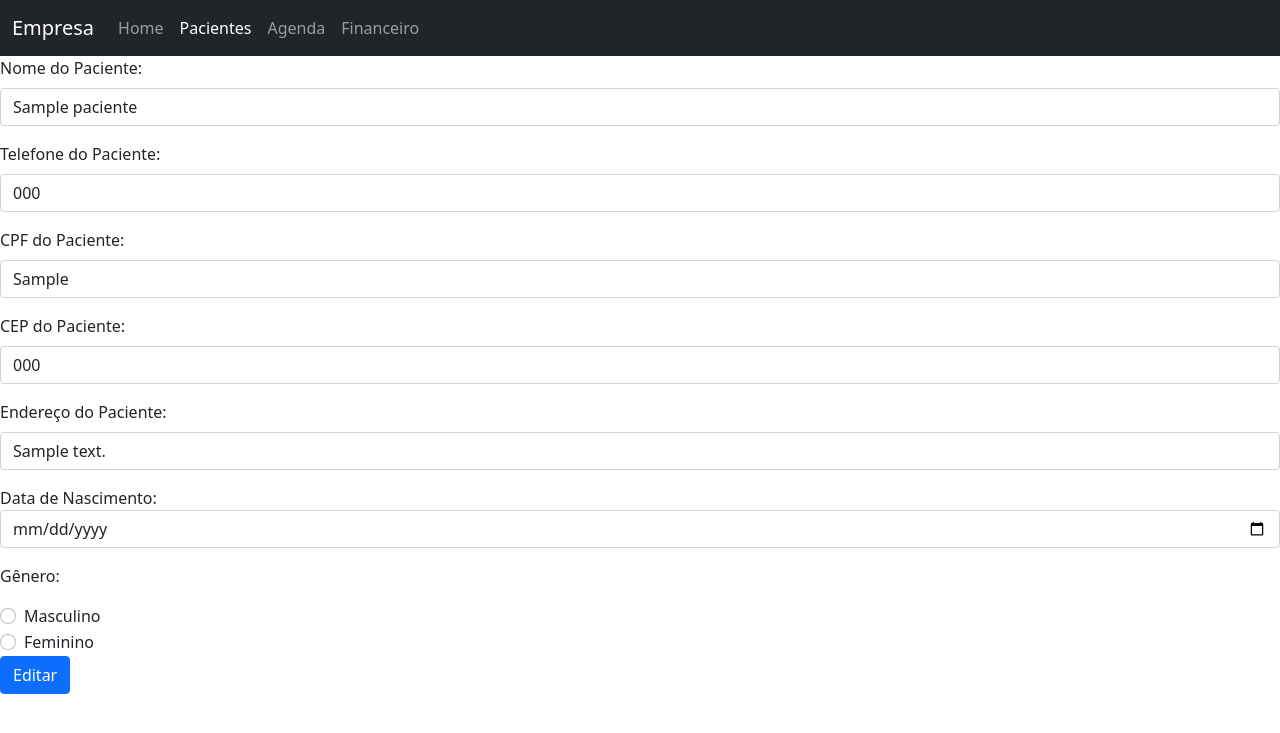
After one commit to marcusvcalves/Django_Sistema_Clinica, a Django app: page /editar/1/ in a window 1280 px wide. The commit adds this page. Shown: the top 733 px of the page. Run offline with Django 4.2, Linux system fonts and the light colour scheme; tables that the repository leaves empty hold one stand-in row (values such as "Sample post").

Commit message:
criação editar pacientes

```diff
--- a/Sistema/models.py
+++ b/Sistema/models.py
@@ -8,13 +8,14 @@ class Paciente(models.Model):
     cpf = CPFField('cpf')
     cep = models.CharField(max_length=100, blank=True)
     address = models.CharField(max_length=100, blank=True)
-    dateOfBirth = models.DateField(blank=True)
+    birthDate = models.DateField(blank=True, null=True)
     GENDER = (
         ('M', 'Masculino'),
         ('F', 'Feminino'),
     )
-    gender = models.CharField(max_length=1, choices=GENDER, blank=True)
+    gender = models.CharField(
+        max_length=1, choices=GENDER, blank=True, null=True)
 
     def __str__(self):
-        template = '{0.name}, {0.phone}, {0.cpf}, {0.cep},  {0.address}, {0.dateOfBirth}, {0.gender}'
+        template = '{0.name}, {0.phone}, {0.cpf}, {0.cep},  {0.address}, {0.birthDate}, {0.gender}'
         return template.format(self)
--- /dev/null
+++ b/Sistema/static/js/index.js
@@ -0,0 +1 @@
+console.log("hello worldg");
--- a/Sistema/templates/agenda.html
+++ b/Sistema/templates/agenda.html
@@ -18,14 +18,10 @@
               <a class="nav-link" href="/">Home</a>
             </li>
             <li class="nav-item">
-                    <li class="nav-item">
               <a class="nav-link" href="/pacientes">Pacientes</a>
             </li>
-                </li>
             <li class="nav-item">
-                  <a class="nav-link active" aria-current="page" href="#"
-                    >Agenda</a
-                  >
+              <a class="nav-link active" aria-current="page" href="#">Agenda</a>
             </li>
             <li class="nav-item">
               <a class="nav-link" href="/financeiro">Financeiro</a>
--- /dev/null
+++ b/Sistema/templates/editar.html
@@ -0,0 +1,130 @@
+<!DOCTYPE html>
+<html lang="en">
+  <head>
+    <meta charset="UTF-8" />
+    <meta http-equiv="X-UA-Compatible" content="IE=edge" />
+    <meta name="viewport" content="width=device-width, initial-scale=1.0" />
+    <title>Document</title>
+    <link
+      href="https://cdn.jsdelivr.net/npm/bootstrap@5.0.2/dist/css/bootstrap.min.css"
+      rel="stylesheet"
+      integrity="sha384-EVSTQN3/azprG1Anm3QDgpJLIm9Nao0Yz1ztcQTwFspd3yD65VohhpuuCOmLASjC"
+      crossorigin="anonymous"
+    />
+    {% load static %}
+  </head>
+  <body>
+    <nav class="navbar navbar-expand-lg navbar-dark bg-dark navbar-expand">
+      <div class="container-fluid">
+        <a class="navbar-brand" href="#">Empresa</a>
+        <div class="collapse navbar-collapse" id="navbarNav">
+          <ul class="navbar-nav">
+            <li class="nav-item">
+              <a class="nav-link" href="/">Home</a>
+            </li>
+            <li class="nav-item">
+              <a class="nav-link active" aria-current="page" href="/pacientes"
+                >Pacientes</a
+              >
+            </li>
+            <li class="nav-item">
+              <a class="nav-link" href="/agenda">Agenda</a>
+            </li>
+            <li class="nav-item">
+              <a class="nav-link" href="/financeiro">Financeiro</a>
+            </li>
+          </ul>
+        </div>
+      </div>
+    </nav>
+    <form action="." method="POST">
+      {% csrf_token %}
+      <div class="mb-3">
+        <label for="patientName" class="form-label">Nome do Paciente:</label>
+        <input
+          type="text"
+          value="{{paciente.name}}"
+          class="form-control"
+          name="patientName"
+          aria-describedby="nome"
+          required
+        />
+      </div>
+      <div class="mb-3">
+        <label for="patientPhone" class="form-label"
+          >Telefone do Paciente:</label
+        >
+        <input
+          type="tel"
+          value="{{paciente.phone}}"
+          class="form-control"
+          name="patientPhone"
+          aria-describedby="telefone"
+        />
+      </div>
+      <div class="mb-3">
+        <label for="patientCpf" class="form-label">CPF do Paciente:</label>
+        <input
+          type="text"
+          value="{{paciente.cpf}}"
+          class="form-control"
+          name="patientCpf"
+          aria-describedby="CPF"
+        />
+      </div>
+      <div class="mb-3">
+        <label for="patientCep" class="form-label">CEP do Paciente:</label>
+        <input
+          type="text"
+          value="{{paciente.cep}}"
+          class="form-control"
+          name="patientCep"
+          aria-describedby="CEP"
+        />
+      </div>
+      <div class="mb-3">
+        <label for="patientAddress" class="form-label"
+          >Endereço do Paciente:</label
+        >
+        <input
+          type="text"
+          value="{{paciente.address}}"
+          class="form-control"
+          name="patientAddress"
+          aria-describedby="endereço"
+        />
+      </div>
+      <div class="mb-3">
+        <label for="patientBirth">Data de Nascimento:</label>
+        <input name="patientBirth" value="{{paciente.birthDate}}" class="form-control" type="date" />
+      </div>
+      <p>Gênero:</p>
+      <div class="form-check">
+        <input
+          class="form-check-input"
+          type="radio"
+          name="patientGender"
+          value="M"
+          id="RadioButtonMale"
+        />
+        <label class="form-check-label" for="flexRadioDefault1">
+          Masculino
+        </label>
+      </div>
+      <div class="form-check">
+        <input
+          class="form-check-input"
+          type="radio"
+          name="patientGender"
+          value="F"
+          id="RadioButtonFemale"
+        />
+        <label class="form-check-label" for="flexRadioDefault2">
+          Feminino
+        </label>
+      </div>
+      <input type="submit" class="btn btn-primary" value="Editar">
+    </input>
+    </form>
+  </body>
+</html>
--- a/Sistema/urls.py
+++ b/Sistema/urls.py
@@ -1,6 +1,6 @@
 from django.contrib import admin
 from django.urls import path, include
-from .views import home, pacientes, agenda, financeiro, cadastrar_usuario
+from .views import home, pacientes, agenda, financeiro, cadastrar_usuario, editar_usuario
 
 urlpatterns = [
     path('', home),
@@ -8,4 +8,5 @@ urlpatterns = [
     path('agenda', agenda),
     path('financeiro', financeiro),
     path('pacientes/', cadastrar_usuario, name="cadastrar_usuario"),
+    path('editar/<int:paciente_id>/', editar_usuario, name="editar_usuario"),
 ]
--- a/Sistema/views.py
+++ b/Sistema/views.py
@@ -1,25 +1,38 @@
-from django.shortcuts import render
 from .models import Paciente
-from django.http import HttpResponseRedirect
+from django.contrib import messages
+from django.http import HttpResponse, HttpResponseRedirect
+from django.shortcuts import get_object_or_404, render
+from django.urls import reverse
+
 
 # Create your views here.
+
+# @login_required
 
 
 def home(request):
     return render(request, "index.html")
 
+# @login_required
+
 
 def agenda(request):
     return render(request, "agenda.html")
+
+# @login_required
 
 
 def pacientes(request):
     pacientes = Paciente.objects.all()
     return render(request, "pacientes.html", {"pacientes": pacientes})
 
+# @login_required
+
 
 def financeiro(request):
     return render(request, "financeiro.html")
+
+# @login_required
 
 
 def cadastrar_usuario(request):
@@ -31,7 +44,10 @@ def cadastrar_usuario(request):
             paciente.cpf = request.POST.get('patientCpf')
             paciente.cep = request.POST.get('patientCep')
             paciente.address = request.POST.get('patientAddress')
-            paciente.dateOfBirth = request.POST.get('patientBirth')
+            if (request.POST.get('patientBirth') == ""):
+                paciente.birthDate = None
+            else:
+                paciente.birthDate = request.POST.get('patientBirth')
             paciente.gender = request.POST.get('patientGender')
             paciente.save()
 
@@ -39,3 +55,25 @@ def cadastrar_usuario(request):
 
     else:
         return HttpResponseRedirect('/pacientes')
+
+# @login_required
+
+
+def editar_usuario(request, paciente_id):
+    paciente = Paciente.objects.get(id=paciente_id)
+    if request.method == 'POST':
+        if request.POST.get('patientName'):
+            paciente.name = request.POST.get('patientName')
+            paciente.phone = request.POST.get('patientPhone')
+            paciente.cpf = request.POST.get('patientCpf')
+            paciente.cep = request.POST.get('patientCep')
+            paciente.address = request.POST.get('patientAddress')
+            if (request.POST.get('patientBirth') == ""):
+                paciente.birthDate = None
+            else:
+                paciente.birthDate = request.POST.get('patientBirth')
+            paciente.gender = request.POST.get('patientGender')
+            paciente.save()
+
+            return HttpResponseRedirect('/pacientes')
+    return render(request, "editar.html", {'paciente': paciente})
```
Also changed, not shown: Sistema/templates/financeiro.html (+7 -1 lines), Sistema/templates/pacientes.html (+10 -12 lines), Sistema/migrations/0001_initial.py, Sistema/migrations/0002_alter_paciente_birthdate.py (added). Lines whose indentation alone changed are shown as unchanged.
